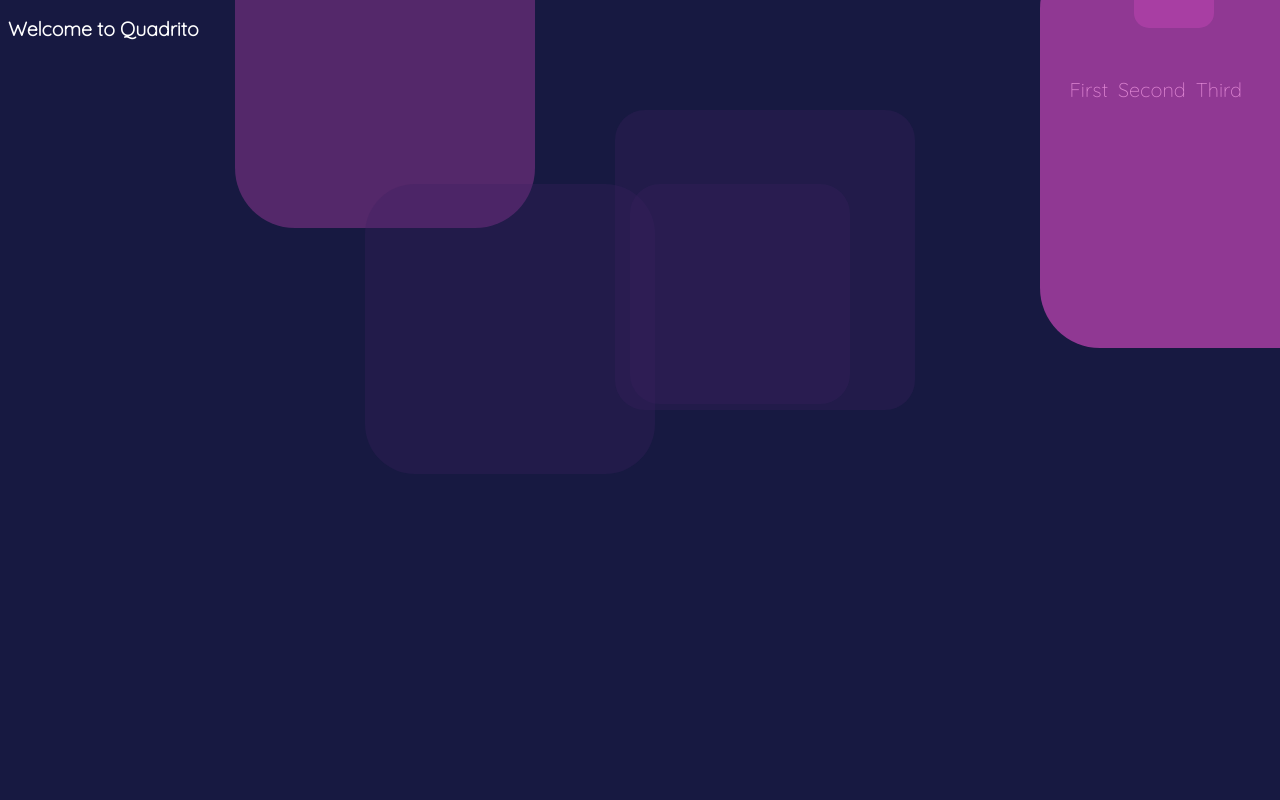
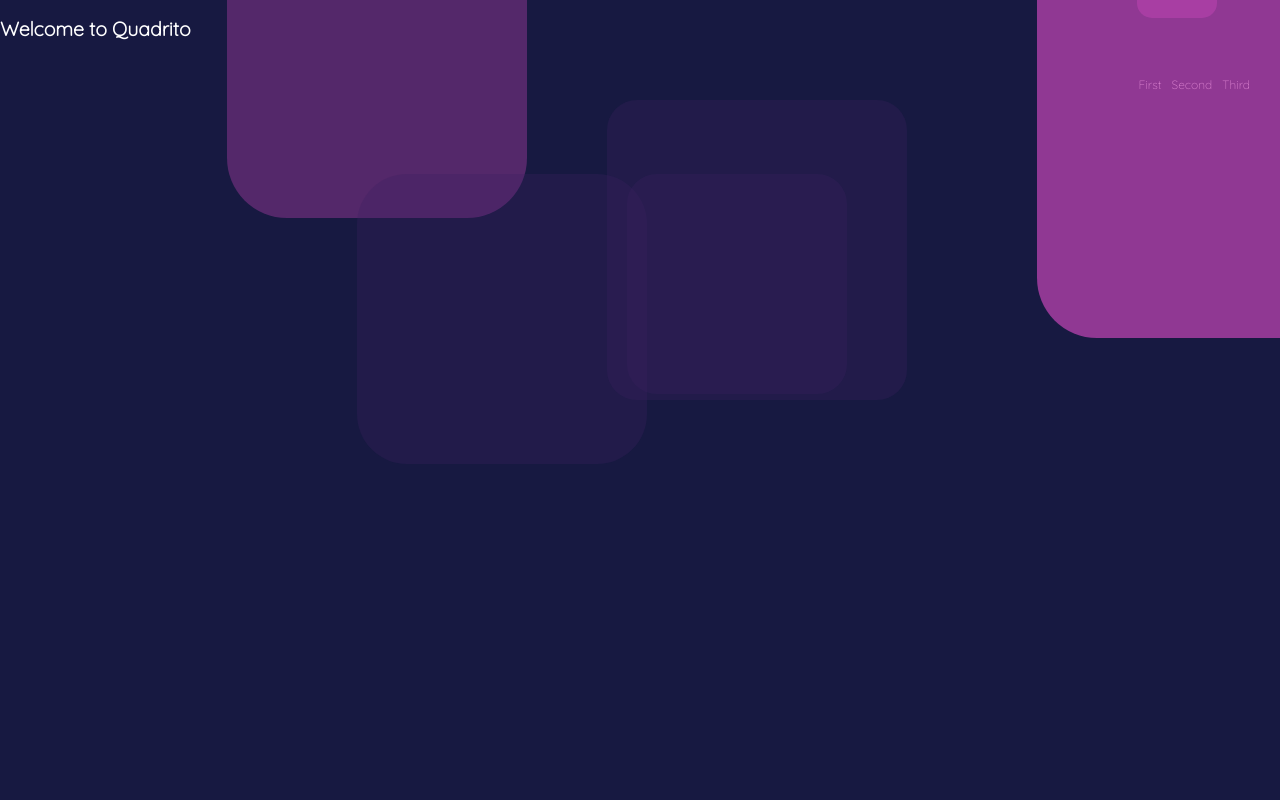
Before and after one commit to toddpeters/html-css, a plain HTML site: page index.html in a window 1280 px wide. Shown: the top 800 px of the page. Drawn offline with Linux system fonts and the light colour scheme.

Commit message:
add menu and gf

```diff
--- a/style.css
+++ b/style.css
@@ -1,3 +1,5 @@
+
+
 body {
     background: linear-gradient(90deg, #171941 21.75px, transparent 10%) center, linear-gradient(#171941 21.75px, transparent 10%) center, #a799cc;
     background-size: 22px 22px;
@@ -5,6 +7,8 @@ body {
     font-size: small;
     font-weight: lighter;
     color: #FFFFFF;
+    margin: 0;
+
   }
   .container {
     --w: 400px;
@@ -138,13 +142,16 @@ body {
     padding: 20px;
     /* background: #fff; */
     opacity: 0.8;
+    top: 0;
+  width: 100%;
   }
   li {
     list-style: none;
     margin-right: 10px;
-    font-size: 20px;
+    font-size: 12px;
     font-weight: normal;
     margin-top: 0;
+    padding: 0px;
   }
   li a {
     text-decoration: none;
```
